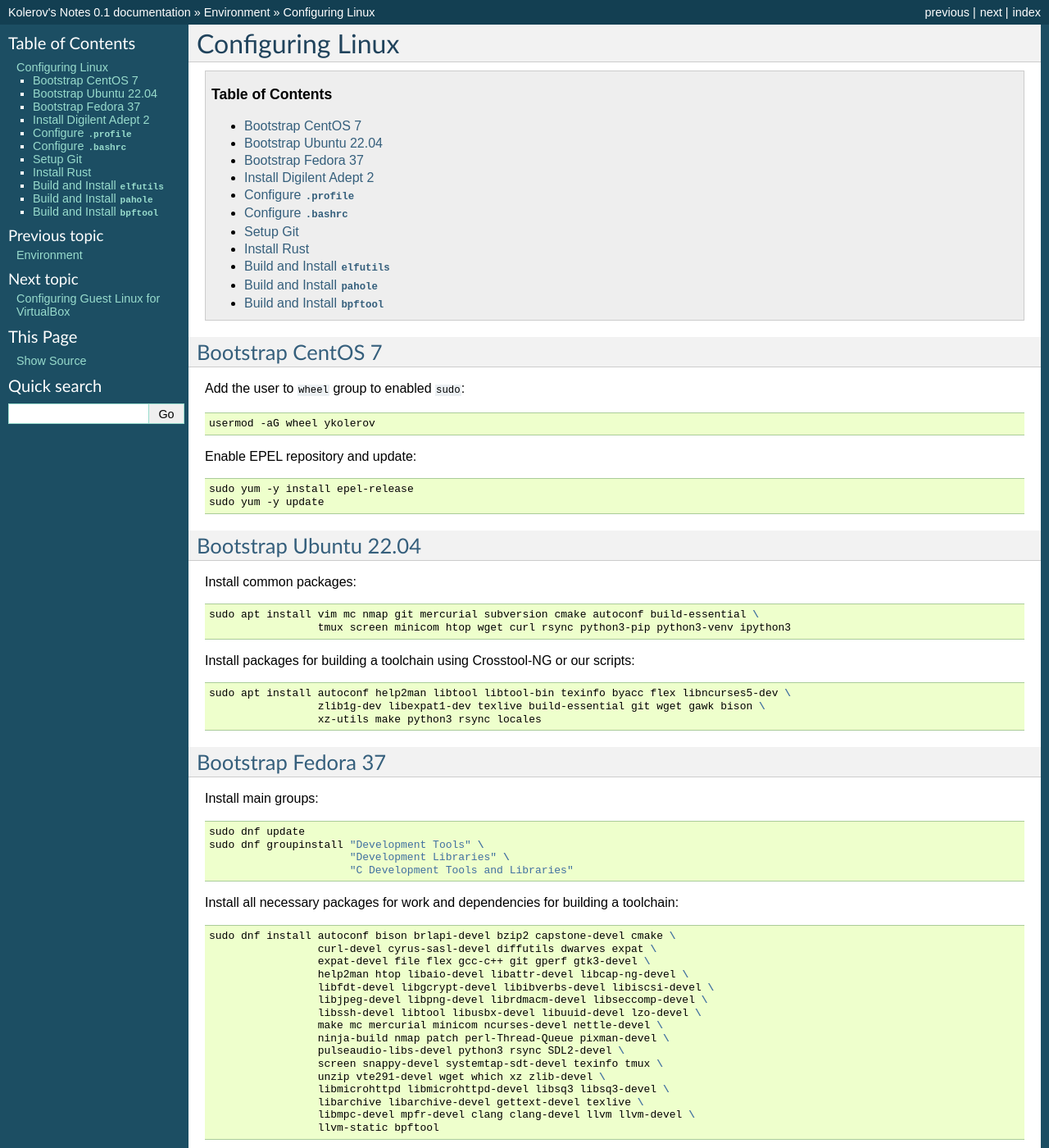
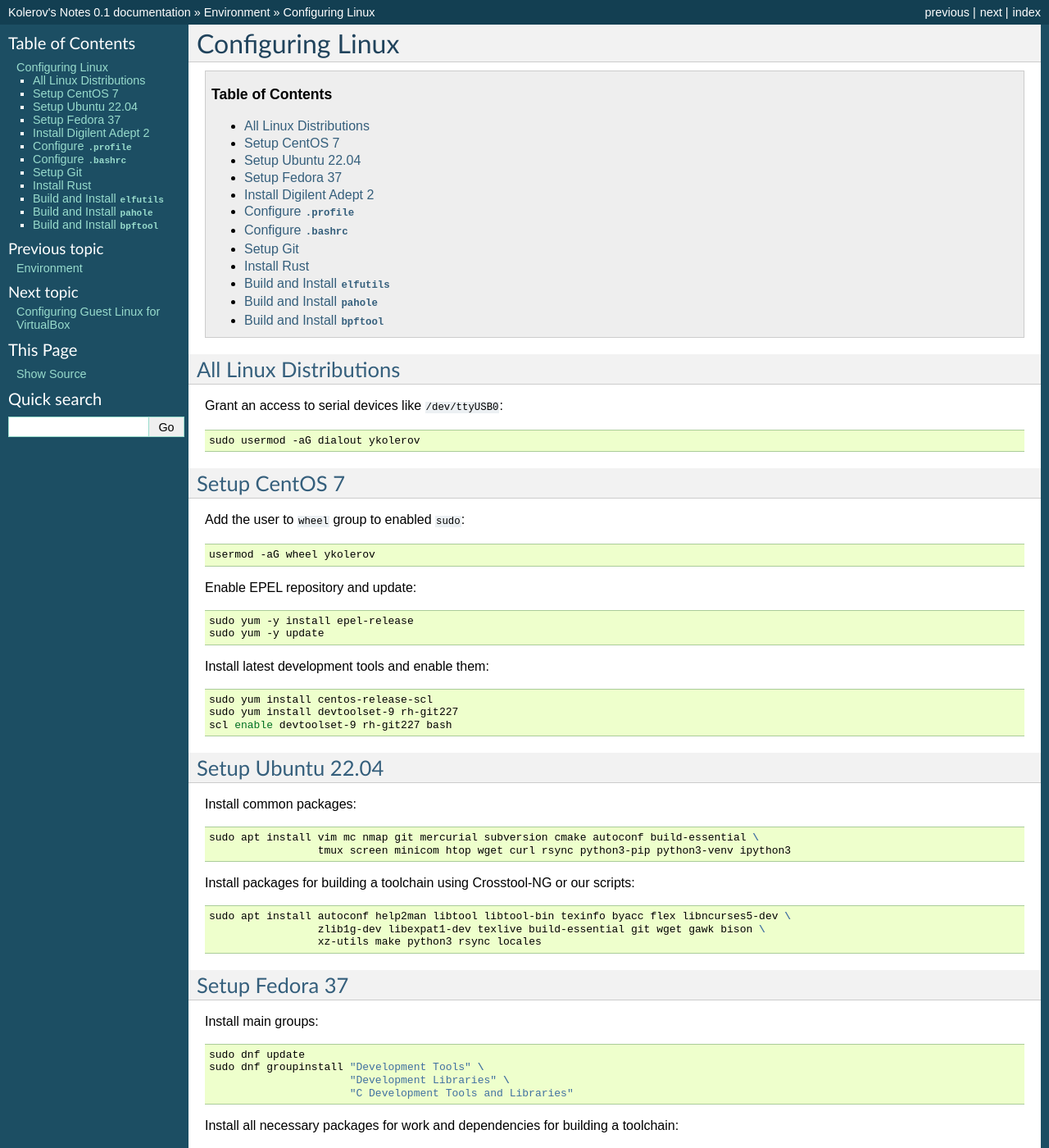
Before and after one commit to kolerov/synopsys, a Sphinx documentation site: the page built from doc/environment/linux.rst, in a window 1280 px wide and 1400 px high. Shown: the whole window at 82% size. Built offline with Sphinx 7.4.7, drawn with Linux system fonts in a browser that asks for light colours.

Commit message:
doc: Add boards and update guide for CentOS 7

```diff
--- /dev/null
+++ b/doc/boards/emsk.rst
@@ -0,0 +1,2 @@
+EM Starter Kit
+==============
--- /dev/null
+++ b/doc/boards/hsdk.rst
@@ -0,0 +1,2 @@
+HS Development Kit
+==================
--- a/doc/environment/linux.rst
+++ b/doc/environment/linux.rst
@@ -5,8 +5,17 @@ Configuring Linux
     :local:
     :depth: 3
 
-Bootstrap CentOS 7
-------------------
+All Linux Distributions
+-----------------------
+
+Grant an access to serial devices like ``/dev/ttyUSB0``:
+
+.. code-block:: bash
+
+    sudo usermod -aG dialout ykolerov
+
+Setup CentOS 7
+--------------
 
 Add the user to ``wheel`` group to enabled ``sudo``:
 
@@ -21,8 +30,16 @@ Enable EPEL repository and update:
     sudo yum -y install epel-release
     sudo yum -y update
 
-Bootstrap Ubuntu 22.04
-----------------------
+Install latest development tools and enable them:
+
+.. code-block:: bash
+
+    sudo yum install centos-release-scl
+    sudo yum install devtoolset-9 rh-git227
+    scl enable devtoolset-9 rh-git227 bash
+
+Setup Ubuntu 22.04
+------------------
 
 Install common packages:
 
@@ -39,8 +56,8 @@ Install packages for building a toolchain using Crosstool-NG or our scripts:
                      zlib1g-dev libexpat1-dev texlive build-essential git wget gawk bison \
                      xz-utils make python3 rsync locales
 
-Bootstrap Fedora 37
--------------------
+Setup Fedora 37
+---------------
 
 Install main groups:
 
--- a/doc/index.rst
+++ b/doc/index.rst
@@ -15,6 +15,11 @@ Yuriy Kolerov's documentation
    :maxdepth: 2
 
    buildroot/index
+
+.. toctree::
+   :maxdepth: 2
+
+   boards/index
 
 .. toctree::
    :maxdepth: 3
```
Also changed, not shown: doc/boards/index.rst (added, +8 -0 lines).
